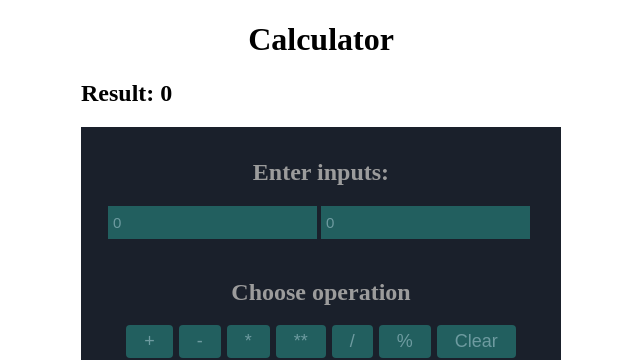
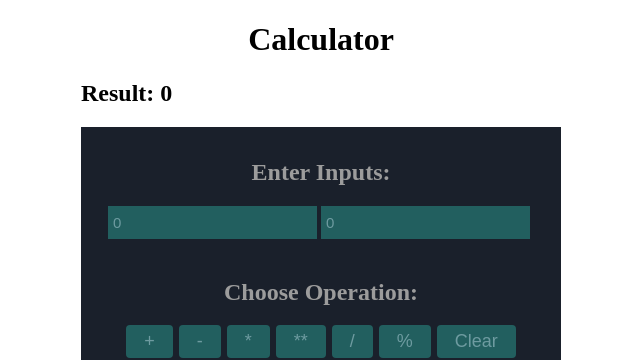
Before and after one commit to Nazim6269/React_Practice, a React (Vite) app: page / in a window 1280 px wide. Shown: the top 360 px of the page, without its empty margins (319-959 px from the left). Built offline with nearby package versions, Linux system fonts and the light colour scheme.

Commit message:
slight changes in style

```diff
--- a/src/Components/inputSection/InputSection.jsx
+++ b/src/Components/inputSection/InputSection.jsx
@@ -6,7 +6,7 @@ import NumberField from "../ui/NumberField";
 const InputSection = ({ inputState, handleInputChange }) => {
   return (
     <div className={inputStyle.inputSection}>
-      <h2>Enter inputs: </h2>
+      <h2>Enter Inputs: </h2>
       <NumberField
         type="number"
         name="a"
--- a/src/Components/operationSection/OperationSection.jsx
+++ b/src/Components/operationSection/OperationSection.jsx
@@ -46,7 +46,7 @@ const OperationSection = ({ handleClearOps, handleClick, style }) => {
   ];
   return (
     <div className={operationStyle.operationSection}>
-      <h2>Choose operation</h2>
+      <h2>Choose Operation:</h2>
       <div className={style.btnGroup}>
         {operations.map((item) => (
           <CustomButton
```
